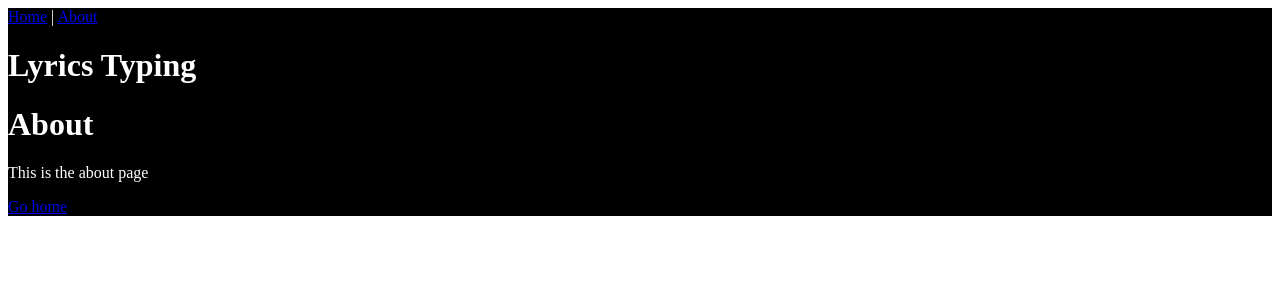
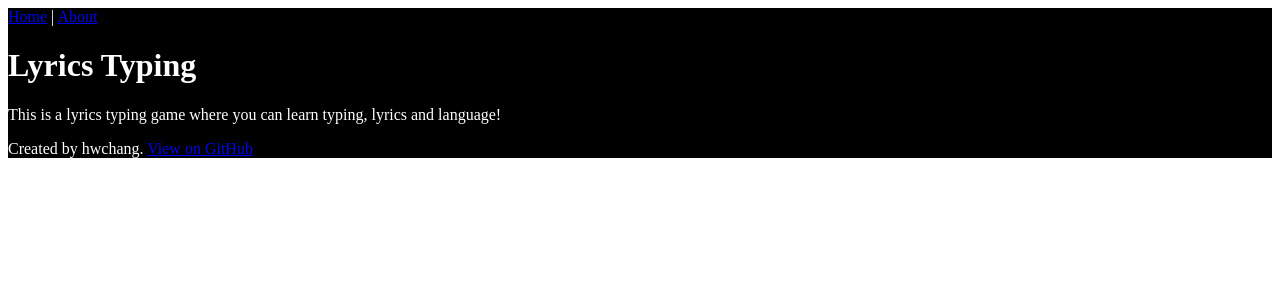
Before and after one commit to Rhodanthe1116/lyrics-typing, a Next.js app: page /about in a window 1280 px wide. Shown: the top 300 px of the page. Built offline with nearby package versions, Linux system fonts and the light colour scheme.

Commit message:
add about page

```diff
--- a/pages/about.tsx
+++ b/pages/about.tsx
@@ -1,16 +1,14 @@
-import Link from 'next/link'
+// import Link from 'next/link'
 import Layout from '../components/Layout'
 
 const AboutPage = () => (
-  <Layout title="About | Next.js + TypeScript Example">
-    <h1>About</h1>
-    <p>This is the about page</p>
-    <p>
-      <Link href="/">
-        <a>Go home</a>
-      </Link>
-    </p>
-  </Layout>
+    <Layout title="Lyrics Typing">
+        <p className="mb-2">This is a lyrics typing game where you can learn typing, lyrics and language!</p>
+
+
+
+         <p>Created by hwchang. <a href="https://github.com/Rhodanthe1116/lyrics-typing" className="text-green-200">View on GitHub</a></p>
+    </Layout>
 )
 
 export default AboutPage
```
